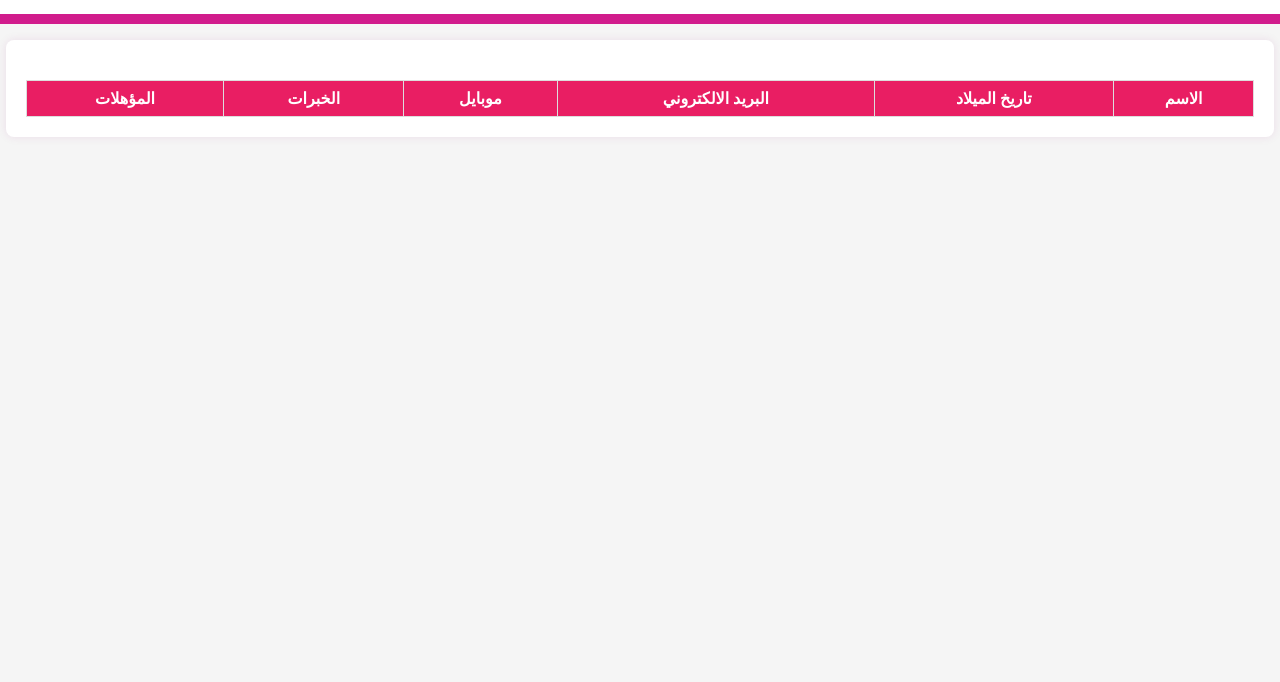
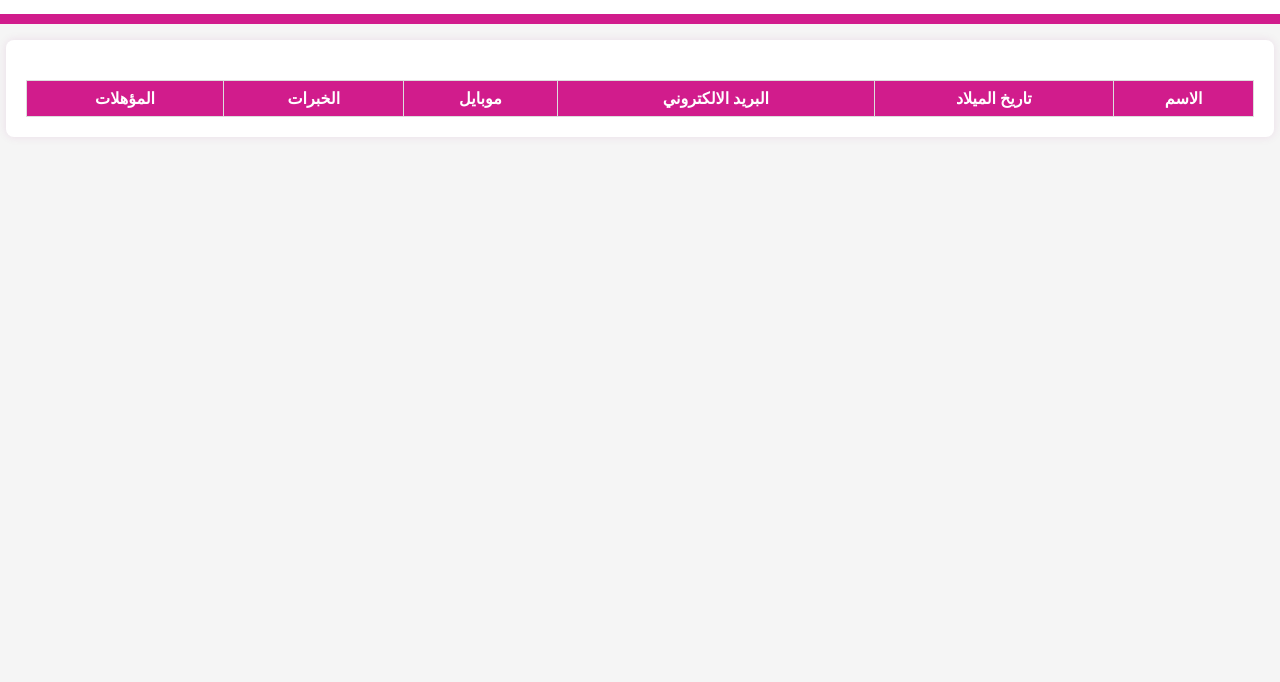
Before and after one commit to nasserAF/heak_elcakeSales, a website: page dataEntry/viewCandidates.html in a window 1280 px wide. Shown: the part 118-800 px from the top of the page. Drawn offline with Linux system fonts and the light colour scheme; no server answers.

Commit message:
Add files via upload

```diff
--- a/dataEntry/viewCandidates.html
+++ b/dataEntry/viewCandidates.html
@@ -23,12 +23,13 @@
     <div class="mainDiv">
         <table id="candidateTable">
             <tr>
-                <th style="background-color: #e91e63;">الاسم</th>
-                <th style="background-color: #e91e63;">تاريخ الميلاد</th>
-                <th style="background-color: #e91e63;">البريد الالكتروني</th>
-                <th style="background-color: #e91e63;">موبايل</th>
-                <th style="background-color: #e91e63;">الخبرات</th>
-                <th style="background-color: #e91e63;">المؤهلات</th>
+
+                <th style="background-color: #d11c8c;color:#ffffff;">الاسم</th>
+                <th style="background-color: #d11c8c;color:#ffffff;">تاريخ الميلاد</th>
+                <th style="background-color: #d11c8c;color:#ffffff;">البريد الالكتروني</th>
+                <th style="background-color: #d11c8c;color:#ffffff;">موبايل</th>
+                <th style="background-color: #d11c8c;color:#ffffff;">الخبرات</th>
+                <th style="background-color: #d11c8c;color:#ffffff;">المؤهلات</th>
             </tr>
         </table>
     </div>
--- a/dataEntry/viewCandidates.js
+++ b/dataEntry/viewCandidates.js
@@ -19,7 +19,7 @@ var candidateRef = firebase.database().ref('candidateForJob');
                     cell4.innerHTML = data[key].mobile;
 
                     // Create a nested table for experiences with titled sub-columns
-                    var expTable = '<table style="width:100%"><tr><th style="background-color: #e91e63;">الخبرة</th><th style="background-color: #e91e63;">مدة الخبرة</th></tr>';
+                    var expTable = '<table style="width:100%"><tr><th style="background-color: #ffc0e9;color:#d11c8c;">الخبرة</th><th style="background-color: #ffc0e9;color:#d11c8c;">مدة الخبرة</th></tr>';
                     data[key].experiences.forEach(function (exp) {
                         expTable += '<tr><td class="textAlignRight">' + exp.experienc + '</td><td class="textAlignRight">' + exp.experiencYear + '</td></tr>';
                     });
@@ -27,7 +27,7 @@ var candidateRef = firebase.database().ref('candidateForJob');
                     cell5.innerHTML = expTable;
 
                     // Create a nested table for qualifications with titled sub-columns
-                    var qualTable = '<table style="width:100%"><tr><th style="background-color: #e91e63;">المؤهل</th><th style="background-color: #e91e63;">سنة التخرج</th></tr>';
+                    var qualTable = '<table style="width:100%"><tr><th style="background-color: #ffc0e9;color:#d11c8c;">المؤهل</th><th style="background-color: #ffc0e9;color:#d11c8c;">سنة التخرج</th></tr>';
                     data[key].qualifications.forEach(function (qual) {
                         qualTable += '<tr><td class="textAlignRight">' + qual.qualification + '</td><td class="textAlignRight">' + qual.qualificationYear + '</td></tr>';
                     });
```
